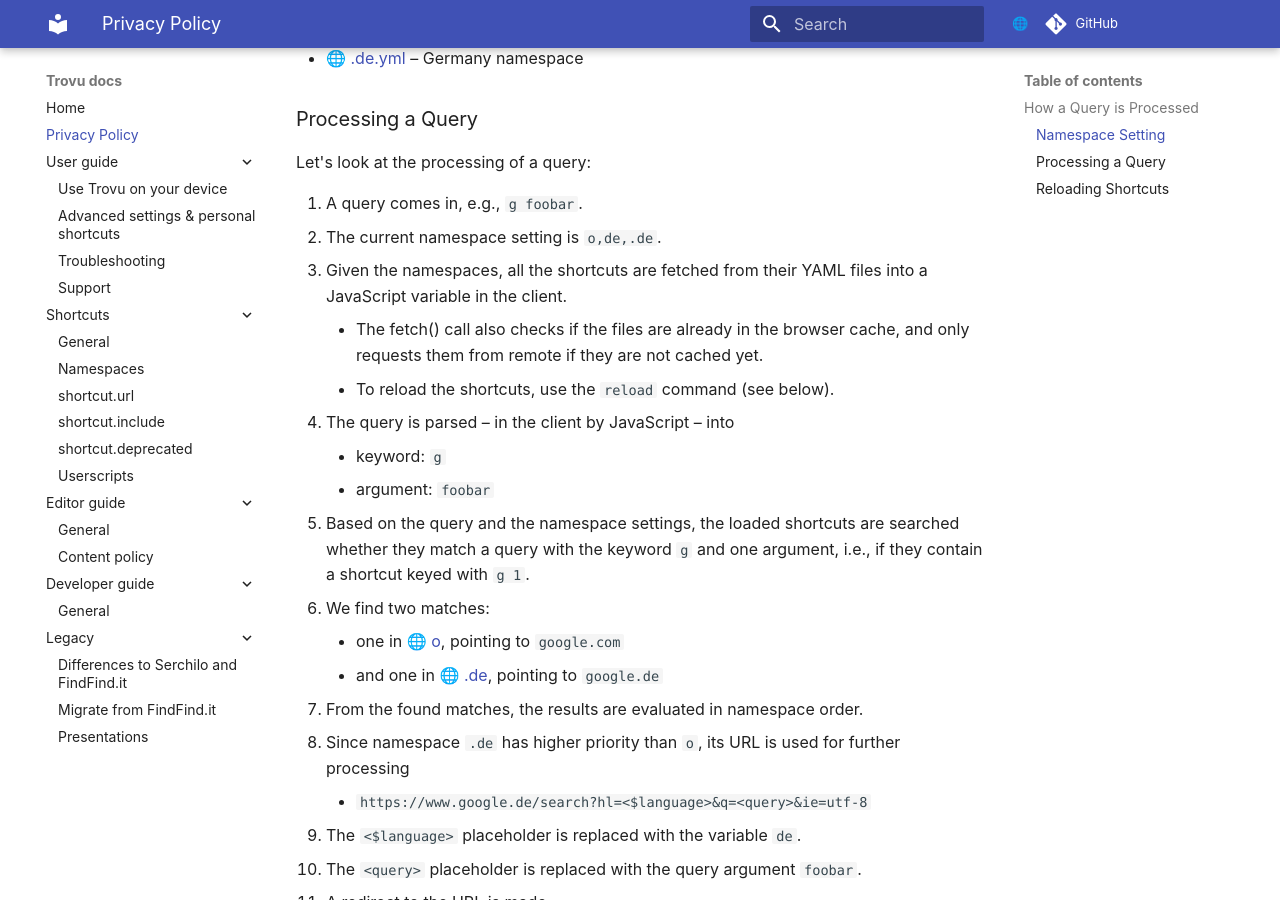
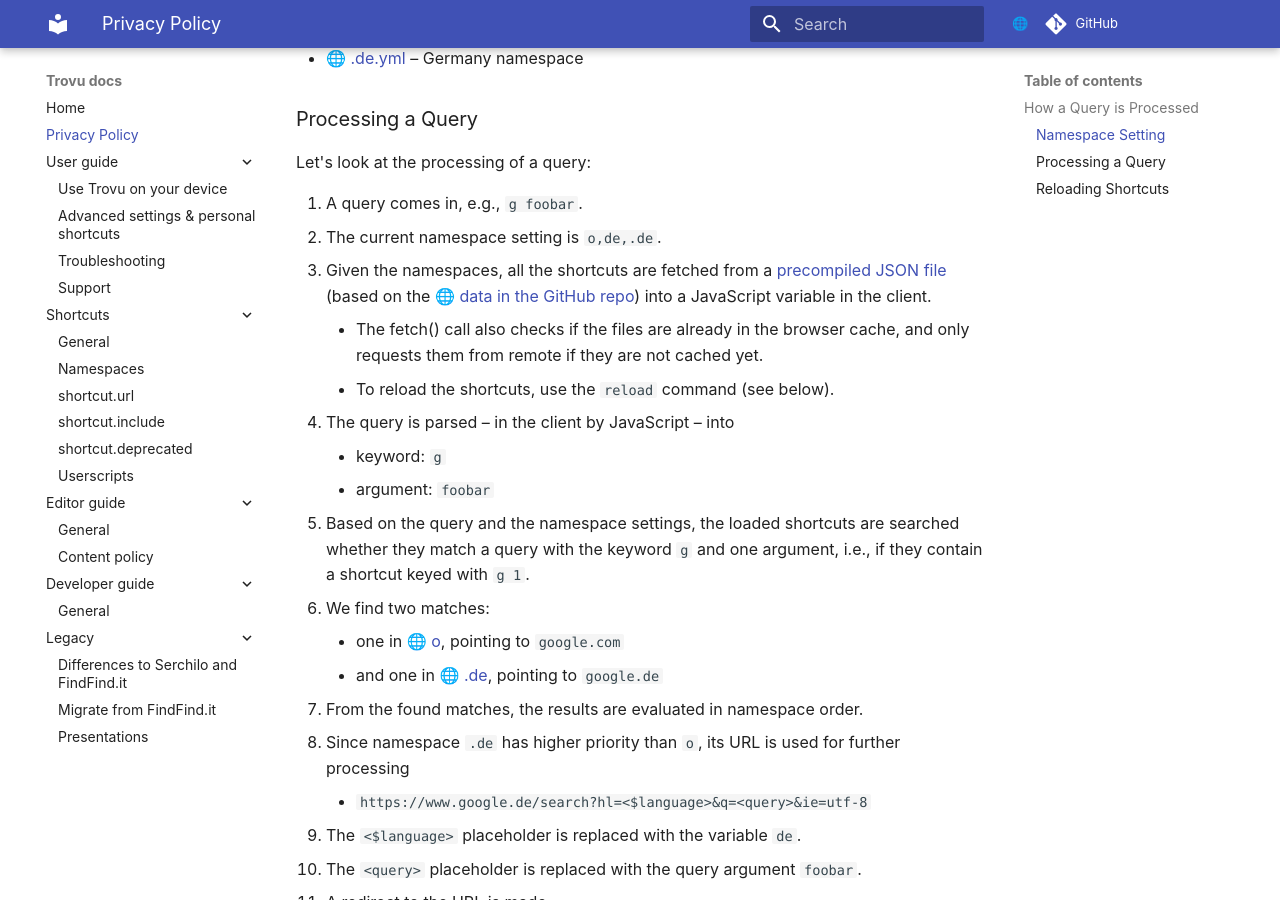
Before and after one commit to trovu/trovu, an MkDocs documentation site: the page built from docs/privacy.md, in a window 1280 px wide and 900 px high, scrolled down 757 px. Built offline with MkDocs 1.6.1 and Material for MkDocs 9.7.7, drawn with Linux system fonts in a browser that asks for light colours; comment, search, counter and statistics services are not loaded.

Commit message:
Update to implementation with data.json.

```diff
--- a/docs/privacy.md
+++ b/docs/privacy.md
@@ -32,7 +32,7 @@ Let's look at the processing of a query:
 
 1. A query comes in, e.g., `g foobar`.
 2. The current namespace setting is `o,de,.de`.
-3. Given the namespaces, all the shortcuts are fetched from their YAML files into a JavaScript variable in the client.
+3. Given the namespaces, all the shortcuts are fetched from a [precompiled JSON file](/data.json) (based on the [data in the GitHub repo](https://github.com/trovu/trovu/tree/master/data/shortcuts)) into a JavaScript variable in the client.
     - The fetch() call also checks if the files are already in the browser cache, and only requests them from remote if they are not cached yet.
     - To reload the shortcuts, use the `reload` command (see below).
 4. The query is parsed – in the client by JavaScript – into
```
